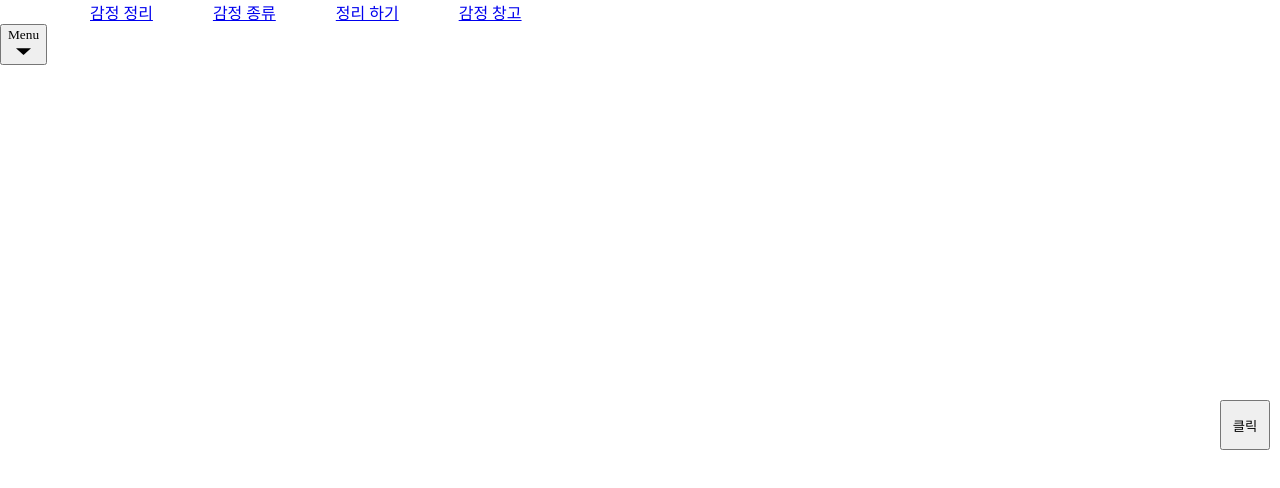
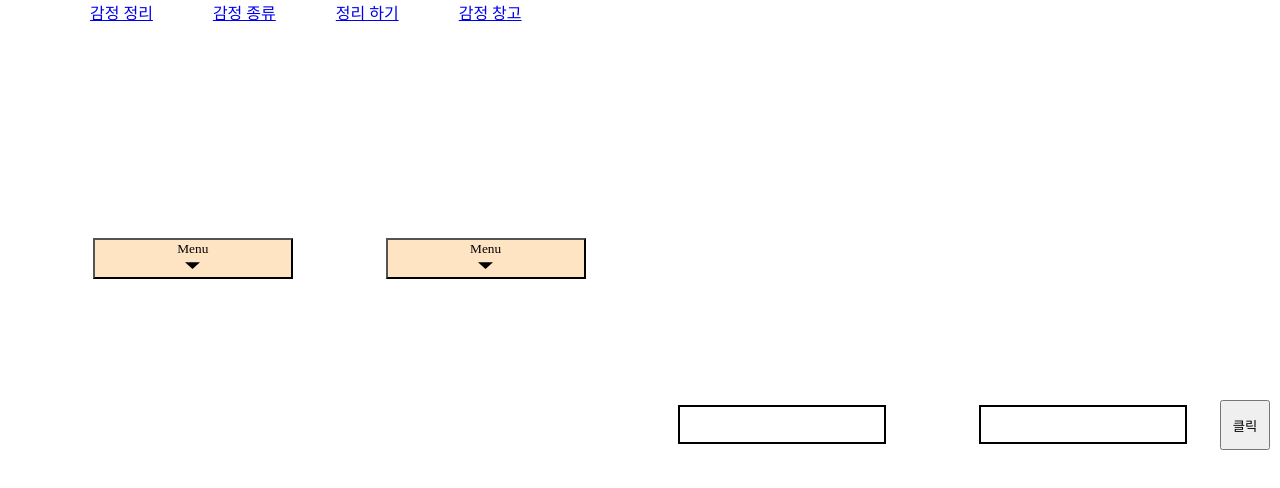
Before and after one commit to PraiseTheSunSola/emotion-project, a React (Create React App) app: page /Processing in a window 1280 px wide. Shown: the top 488 px of the page. Built offline with nearby package versions, Linux system fonts and the light colour scheme; a web font is replaced by a local one.

Commit message:
내용 추가

```diff
--- a/src/Project/Processing.js
+++ b/src/Project/Processing.js
@@ -4,8 +4,66 @@ import { useState } from "react";
 import { Link } from "react-router-dom";
 
 const Page = styled.div`
+  display: flex;
   width: 100vw;
   height: 100vh;
+  justify-content: space-evenly;
+  align-items: center;
+`;
+//--------------------------------Menu1
+const Menu1 = styled(motion.nav)`
+  display: inline-block;
+`;
+
+const MenuButton1 = styled(motion.button)`
+  width: 200px;
+  background-color: bisque;
+`;
+
+const MenuBox1 = styled(motion.nav)``;
+
+const MenuUl1 = styled(motion.ul)`
+  width: 160px;
+  height: 300px;
+  background-color: wheat;
+`;
+const MenuList1 = styled(motion.li)``;
+
+//--------------------------------Menu1
+
+//--------------------------------Menu2
+
+const Menu2 = styled(motion.nav)`
+  display: inline-block;
+`;
+
+const MenuButton2 = styled(motion.button)`
+  width: 200px;
+  background-color: bisque;
+`;
+
+const MenuBox2 = styled(motion.nav)``;
+
+const MenuUl2 = styled(motion.ul)`
+  width: 160px;
+  height: 300px;
+  background-color: wheat;
+`;
+const MenuList2 = styled(motion.li)``;
+
+//--------------------------------Menu2
+
+const Input1 = styled.input`
+  width: 200px;
+  height: 33px;
+  border: 2px solid black;
+  display: inline-block;
+`;
+const Input2 = styled.input`
+  width: 200px;
+  height: 33px;
+  border: 2px solid black;
+  display: inline-block;
 `;
 
 // ------------------------------------------- 버튼
@@ -76,7 +134,17 @@ const itemVariants = {
 
 export function Processing() {
   const [show, setShow] = useState(false);
-  const [isOpen, setIsOpen] = useState(false);
+  const [isOpen1, setIsOpen1] = useState(false);
+  const [isOpen2, setIsOpen2] = useState(false);
+  const [input1Value, setInput1Value] = useState("");
+  const [input2Value, setInput2Value] = useState("");
+
+  const Input1Change = (event) => {
+    setInput1Value(event.target.value);
+  };
+  const Input2Change = (event) => {
+    setInput2Value(event.target.value);
+  };
 
   function clickButton() {
     setShow((appear) => !appear);
@@ -84,17 +152,17 @@ export function Processing() {
   return (
     <>
       <Page>
-        <motion.nav
+        <Menu1
           initial={false}
-          animate={isOpen ? "open" : "closed"}
+          animate={isOpen1 ? "open" : "closed"}
           className="menu"
         >
-          <motion.button
+          <MenuButton1
             whileTap={{ scale: 0.97 }}
-            onClick={() => setIsOpen(!isOpen)}
+            onClick={() => setIsOpen1(!isOpen1)}
           >
             Menu
-            <motion.div
+            <MenuBox1
               variants={{
                 open: { rotate: 180 },
                 closed: { rotate: 0 },
@@ -105,10 +173,10 @@ export function Processing() {
               <svg width="15" height="15" viewBox="0 0 20 20">
                 <path d="M0 7 L 20 7 L 10 16" />
               </svg>
-            </motion.div>
-          </motion.button>
+            </MenuBox1>
+          </MenuButton1>
 
-          <motion.ul
+          <MenuUl1
             variants={{
               open: {
                 clipPath: "inset(0% 0% 0% 0% round 10px)",
@@ -129,17 +197,75 @@ export function Processing() {
                 },
               },
             }}
-            style={{ pointerEvents: isOpen ? "auto" : "none" }}
+            style={{ pointerEvents: isOpen1 ? "auto" : "none" }}
           >
-            <motion.li variants={itemVariants}>Item 1 </motion.li>
-            <motion.li variants={itemVariants}>Item 2 </motion.li>
-            <motion.li variants={itemVariants}>Item 3 </motion.li>
-            <motion.li variants={itemVariants}>Item 4 </motion.li>
-            <motion.li variants={itemVariants}>Item 5 </motion.li>
-          </motion.ul>
-        </motion.nav>
+            <MenuList1 variants={itemVariants}>Item 1 </MenuList1>
+            <MenuList1 variants={itemVariants}>Item 2 </MenuList1>
+            <MenuList1 variants={itemVariants}>Item 3 </MenuList1>
+            <MenuList1 variants={itemVariants}>Item 4 </MenuList1>
+            <MenuList1 variants={itemVariants}>Item 5 </MenuList1>
+          </MenuUl1>
+        </Menu1>
+
+        <Menu2
+          initial={false}
+          animate={isOpen2 ? "open" : "closed"}
+          className="menu"
+        >
+          <MenuButton2
+            whileTap={{ scale: 0.97 }}
+            onClick={() => setIsOpen2(!isOpen2)}
+          >
+            Menu
+            <MenuBox2
+              variants={{
+                open: { rotate: 180 },
+                closed: { rotate: 0 },
+              }}
+              transition={{ duration: 0.2 }}
+              style={{ originY: 0.55 }}
+            >
+              <svg width="15" height="15" viewBox="0 0 20 20">
+                <path d="M0 7 L 20 7 L 10 16" />
+              </svg>
+            </MenuBox2>
+          </MenuButton2>
+
+          <MenuUl2
+            variants={{
+              open: {
+                clipPath: "inset(0% 0% 0% 0% round 10px)",
+                transition: {
+                  type: "spring",
+                  bounce: 0,
+                  duration: 0.7,
+                  delayChildren: 0.3,
+                  staggerChildren: 0.05,
+                },
+              },
+              closed: {
+                clipPath: "inset(10% 50% 90% 50% round 10px)",
+                transition: {
+                  type: "spring",
+                  bounce: 0,
+                  duration: 0.3,
+                },
+              },
+            }}
+            style={{ pointerEvents: isOpen2 ? "auto" : "none" }}
+          >
+            <MenuList2 variants={itemVariants}>Item 1 </MenuList2>
+            <MenuList2 variants={itemVariants}>Item 2 </MenuList2>
+            <MenuList2 variants={itemVariants}>Item 3 </MenuList2>
+            <MenuList2 variants={itemVariants}>Item 4 </MenuList2>
+            <MenuList2 variants={itemVariants}>Item 5 </MenuList2>
+          </MenuUl2>
+        </Menu2>
+
+        <Input1 type="text" value={input1Value} onChange={Input1Change} />
+        <Input2 type="text" value={input2Value} onChange={Input2Change} />
       </Page>
-
+      {/* ---------------------------------------------------------------------------- */}
       <NavButtonCircle>
         <NavButton onClick={clickButton}>클릭</NavButton>
         <AnimatePresence>
```
